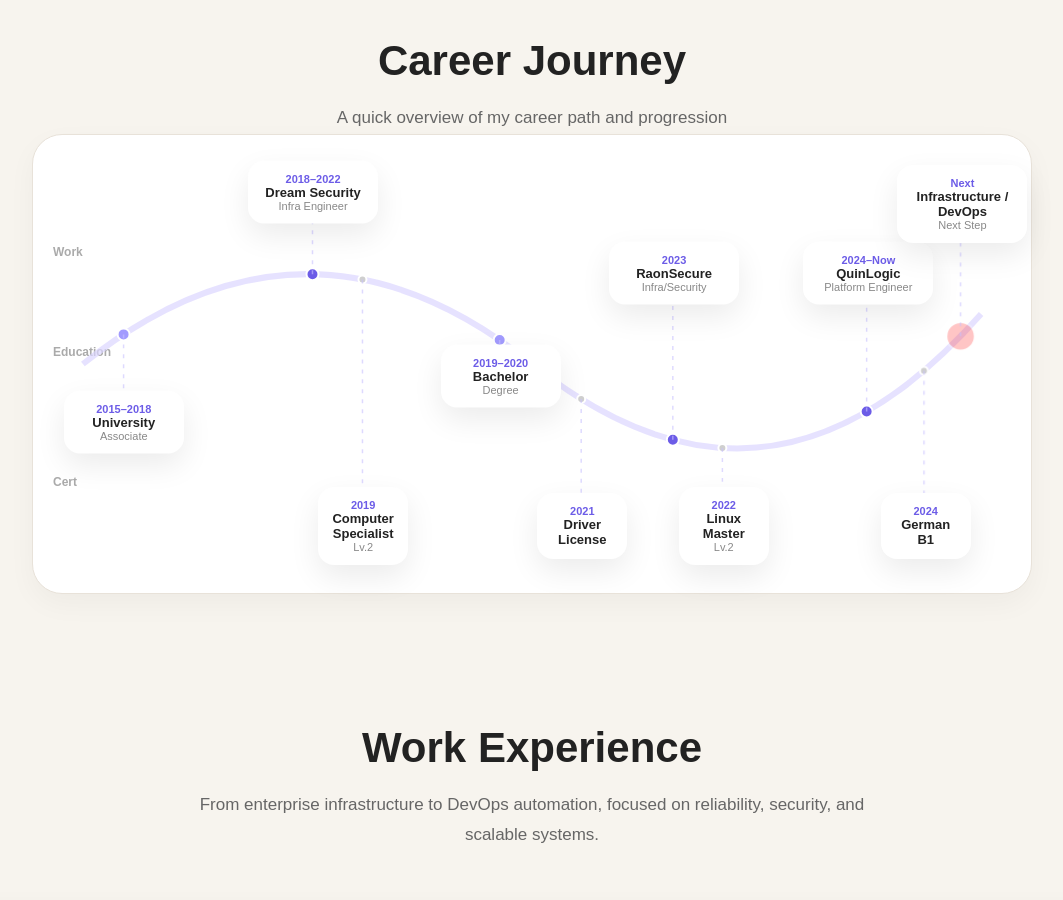
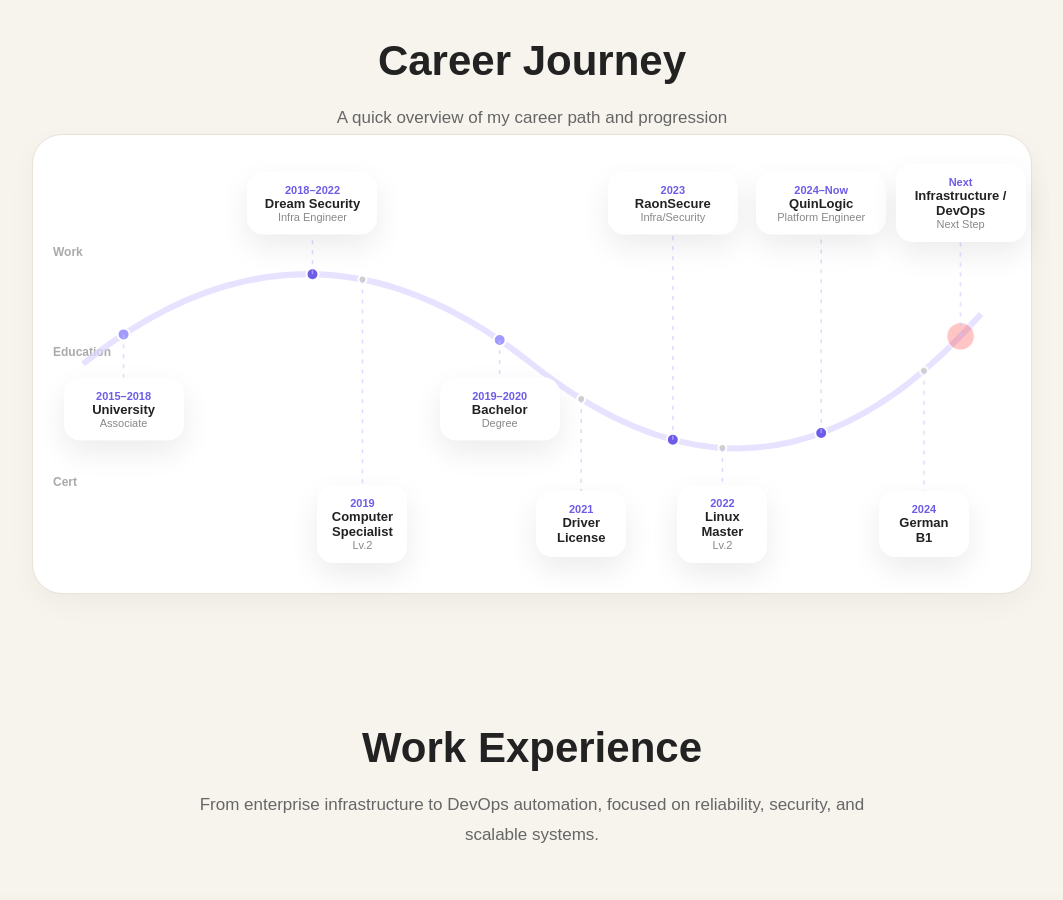
Before and after one commit to xotmfrlox/cloud-native-devops-gcp, a website: page app/index.html in a window 1280 px wide. Shown: the part 1640-2540 px from the top of the page, without its empty margins (108-1171 px from the left). Drawn offline with Linux system fonts and the light colour scheme.

Commit message:
edited journey

```diff
--- a/app/index.html
+++ b/app/index.html
@@ -1113,12 +1113,12 @@ document.addEventListener("DOMContentLoaded", function () {
 <script>
 
 const data = [
-  { t:0.25, type:"career", year:"2018–2022", title:"Dream Security", sub:"Infra Engineer", offsetY:-70 },
+  { t:0.25, type:"career", year:"2018–2022", title:"Dream Security", sub:"Infra Engineer" },
   { t:0.65, type:"career", year:"2023", title:"RaonSecure", sub:"Infra/Security" },
-  { t:0.85, type:"career", year:"2024–Now", title:"QuinLogic", sub:"Platform Engineer" },
-  { t:0.97, type:"career", year:"Next", title:"Infrastructure / DevOps", sub:"Next Step", current:true, offsetY:-60 },
+  { t:0.80, type:"career", year:"2024–Now", title:"QuinLogic", sub:"Platform Engineer" },
+  { t:0.97, type:"career", year:"Next", title:"Infrastructure / DevOps", sub:"Next Step", current:true },
 
-  { t:0.05, type:"education", year:"2015–2018", title:"University", sub:"Associate", offsetY:40 },
+  { t:0.05, type:"education", year:"2015–2018", title:"University", sub:"Associate" },
   { t:0.45, type:"education", year:"2019–2020", title:"Bachelor", sub:"Degree" },
 
   { t:0.30, type:"cert", year:"2019", title:"Computer Specialist", sub:"Lv.2" },
@@ -1128,19 +1128,24 @@ const data = [
 ];
 
 const rowY = {
-  career:120,
-  education:210,
-  cert:340
+  career: 120,
+  education: 210,
+  cert: 340
+};
+
+const offsetMap = {
+  career: -60,
+  education: 30,
+  cert: 0
 };
 
 const path = document.getElementById("curve");
 const overlay = document.getElementById("overlay");
 const cards = document.getElementById("cards");
 
-if(path && overlay && cards){
+if (path && overlay && cards) {
 
   const total = path.getTotalLength();
-  const box = document.querySelector(".career-box").getBoundingClientRect();
 
   data.forEach(item => {
 
@@ -1148,38 +1153,35 @@ if(path && overlay && cards){
 
     const x = p.x;
     const dotY = p.y;
-    const cardY = rowY[item.type] + (item.offsetY || 0);
+    const cardY = rowY[item.type] + (offsetMap[item.type] || 0);
 
     /* dot */
-    const dot = document.createElementNS("http://www.w3.org/2000/svg","circle");
+    const dot = document.createElementNS("http://www.w3.org/2000/svg", "circle");
     dot.setAttribute("cx", x);
     dot.setAttribute("cy", dotY);
-    dot.setAttribute("r", item.type==="cert"?4:6);
+    dot.setAttribute("r", item.type === "cert" ? 4 : 6);
 
     let cls = "dot " + item.type;
-    if(item.current) cls += " current";
+    if (item.current) cls += " current";
 
     dot.setAttribute("class", cls);
     overlay.appendChild(dot);
 
     /* line */
-    const line = document.createElementNS("http://www.w3.org/2000/svg","line");
+    const line = document.createElementNS("http://www.w3.org/2000/svg", "line");
     line.setAttribute("x1", x);
     line.setAttribute("y1", dotY);
     line.setAttribute("x2", x);
     line.setAttribute("y2", cardY);
-    line.setAttribute("class","dash");
+    line.setAttribute("class", "dash");
     overlay.appendChild(line);
 
     /* card */
     const card = document.createElement("div");
     card.className = "card " + item.type;
 
-    const px = (x / 1000) * box.width;
-    const py = (cardY / 400) * box.height;
-
-    card.style.left = px + "px";
-    card.style.top = py + "px";
+    card.style.left = (x / 1000) * 100 + "%";
+    card.style.top = (cardY / 400) * 100 + "%";
 
     card.innerHTML = `
       <div class="year">${item.year}</div>
```
